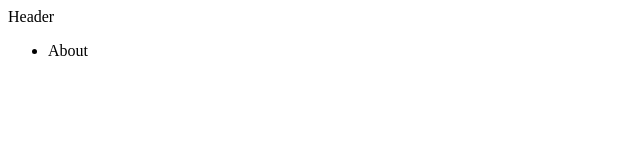
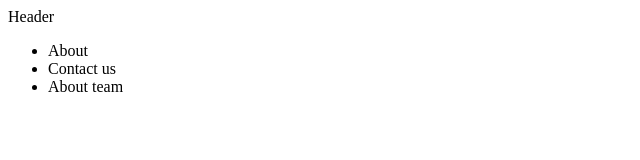
Before and after one commit to divifier/team-work, a plain HTML site: page index.html in a window 1280 px wide. Shown: the whole page, without its empty margins (0-640 px from the left). Drawn offline with Linux system fonts and the light colour scheme.

Commit message:
added more pages

```diff
--- a/index.html
+++ b/index.html
@@ -10,6 +10,8 @@
     <footer>
         <ul>
             <li>About</li>
+            <li>Contact us</li>
+            <li>About team</li>
         </ul>
     </footer>
 </body>
```
